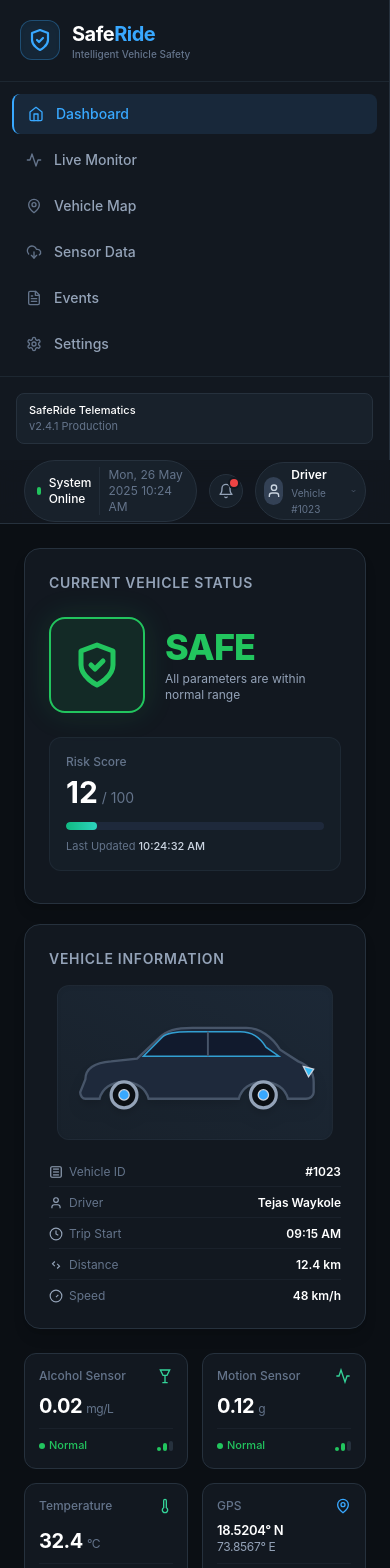
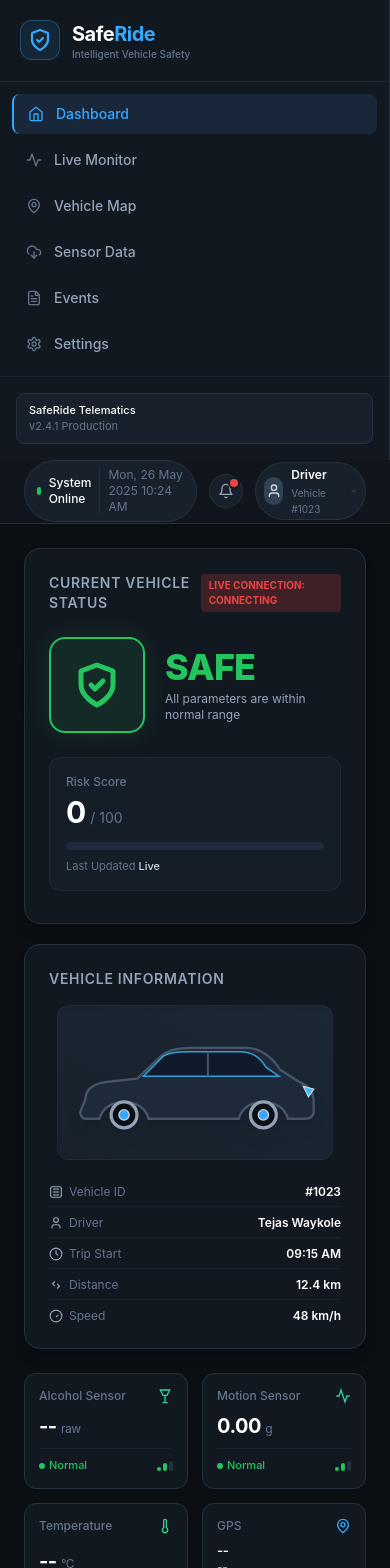
Before and after one commit to Tejaswaykole/SafeRide, a React (Vite) app in the folder frontend/: page / in a window 390 px wide. Shown: the top 1568 px of the page. Built offline with nearby package versions, Linux system fonts and the light colour scheme; no server answers.

Commit message:
Phase 6: Real-time WebSocket and Live Dashboard integration

```diff
--- /dev/null
+++ b/frontend/src/hooks/useWebSocket.ts
@@ -0,0 +1,55 @@
+import { useState, useEffect, useCallback, useRef } from 'react';
+
+type WebSocketStatus = 'connecting' | 'connected' | 'disconnected';
+
+export function useWebSocket(url: string) {
+  const [status, setStatus] = useState<WebSocketStatus>('disconnected');
+  const [lastMessage, setLastMessage] = useState<any>(null);
+  const ws = useRef<WebSocket | null>(null);
+
+  const connect = useCallback(() => {
+    setStatus('connecting');
+    ws.current = new WebSocket(url);
+
+    ws.current.onopen = () => {
+      setStatus('connected');
+    };
+
+    ws.current.onmessage = (event) => {
+      try {
+        const data = JSON.parse(event.data);
+        setLastMessage(data);
+      } catch (e) {
+        console.error("Failed to parse websocket message", e);
+      }
+    };
+
+    ws.current.onclose = () => {
+      setStatus('disconnected');
+      // Attempt reconnect after delay
+      setTimeout(() => {
+        if (ws.current?.readyState === WebSocket.CLOSED) {
+          connect();
+        }
+      }, 3000);
+    };
+
+    ws.current.onerror = (err) => {
+      console.error('WebSocket Error:', err);
+      ws.current?.close();
+    };
+  }, [url]);
+
+  useEffect(() => {
+    connect();
+    return () => {
+      if (ws.current) {
+        // override onclose so we don't try to reconnect on intentional unmount
+        ws.current.onclose = null;
+        ws.current.close();
+      }
+    };
+  }, [connect]);
+
+  return { status, lastMessage };
+}
--- a/frontend/src/pages/Dashboard.tsx
+++ b/frontend/src/pages/Dashboard.tsx
@@ -1,30 +1,118 @@
 import SensorCard from '../components/SensorCard';
 import EventCard from '../components/EventCard';
 
+import { useState, useEffect } from 'react';
+import SensorCard from '../components/SensorCard';
+import EventCard from '../components/EventCard';
+import { useWebSocket } from '../hooks/useWebSocket';
+
 export default function Dashboard() {
+  const VEHICLE_ID = 1;
+  const REST_API_URL = `http://127.0.0.1:8000/api/vehicles/${VEHICLE_ID}`;
+  const WS_URL = `ws://127.0.0.1:8000/api/ws/${VEHICLE_ID}`;
+
+  const [isLoading, setIsLoading] = useState(true);
+  const [vehicleStatus, setVehicleStatus] = useState<any>(null);
+  const [recentEvents, setRecentEvents] = useState<any[]>([]);
+  const [latestSensors, setLatestSensors] = useState<any>(null);
+
+  const { status: wsStatus, lastMessage } = useWebSocket(WS_URL);
+
+  useEffect(() => {
+    const fetchInitialData = async () => {
+      try {
+        const [statusRes, eventsRes, sensorsRes] = await Promise.all([
+          fetch(`${REST_API_URL}/status`),
+          fetch(`${REST_API_URL}/events`),
+          fetch(`${REST_API_URL}/sensor-readings?limit=1`)
+        ]);
+
+        if (statusRes.ok) setVehicleStatus(await statusRes.json());
+        if (eventsRes.ok) setRecentEvents(await eventsRes.json());
+        if (sensorsRes.ok) {
+          const sensors = await sensorsRes.json();
+          if (sensors.length > 0) setLatestSensors(sensors[0]);
+        }
+      } catch (e) {
+        console.error("Failed to fetch initial data", e);
+      } finally {
+        setIsLoading(false);
+      }
+    };
+    fetchInitialData();
+  }, []);
+
+  useEffect(() => {
+    if (lastMessage) {
+      if (lastMessage.type === 'vehicle_status') {
+        setVehicleStatus(lastMessage);
+        setLatestSensors({
+          alcohol_value: lastMessage.alcohol_value,
+          accel_x: lastMessage.accel_x,
+          accel_y: lastMessage.accel_y,
+          accel_z: lastMessage.accel_z,
+          gyro_x: lastMessage.gyro_x,
+          gyro_y: lastMessage.gyro_y,
+          gyro_z: lastMessage.gyro_z,
+          temperature: lastMessage.temperature,
+          latitude: lastMessage.latitude,
+          longitude: lastMessage.longitude,
+          timestamp: lastMessage.timestamp
+        });
+      } else if (lastMessage.type === 'safety_event') {
+        setRecentEvents(prev => {
+          // Prevent duplicates by ID
+          if (prev.some(e => e.id === lastMessage.id)) return prev;
+          return [lastMessage, ...prev].slice(0, 50); // keep a reasonable size
+        });
+      }
+    }
+  }, [lastMessage]);
+
+  if (isLoading) {
+    return (
+      <div className="flex h-screen items-center justify-center p-6 bg-brand-background text-white">
+        Loading vehicle dashboard...
+      </div>
+    );
+  }
+
+  // Derived values for sensors
+  const accValue = latestSensors
+    ? Math.max(Math.abs(latestSensors.accel_x), Math.abs(latestSensors.accel_y), Math.abs(latestSensors.accel_z - 9.8)).toFixed(2)
+    : '0.00';
+
   const sensorData = [
-    { title: 'Alcohol Sensor', value: '0.02', unit: 'mg/L', icon: 'alcohol', status: 'Normal', levels: ['bg-brand-safe', 'bg-brand-safe', 'bg-brand-border'] },
-    { title: 'Motion Sensor', value: '0.12', unit: 'g', icon: 'motion', status: 'Normal', levels: ['bg-brand-safe', 'bg-brand-safe', 'bg-brand-border'] },
-    { title: 'Temperature', value: '32.4', unit: '°C', icon: 'temp', status: 'Normal', levels: ['bg-brand-safe', 'bg-brand-safe', 'bg-brand-border'] },
-    { title: 'GPS', value: '18.5204° N', subValue: '73.8567° E', unit: '', icon: 'gps', status: 'Connected', levels: ['bg-brand-safe', 'bg-brand-safe', 'bg-brand-safe'] },
-    { title: 'Engine Status', value: 'ON', unit: '', icon: 'engine', status: 'Running', levels: ['bg-brand-safe', 'bg-brand-safe', 'bg-brand-safe'] },
+    { title: 'Alcohol Sensor', value: latestSensors ? latestSensors.alcohol_value.toFixed(2) : '--', unit: 'raw', icon: 'alcohol', status: (latestSensors && latestSensors.alcohol_value > 1150) ? 'Warning' : 'Normal', levels: ['bg-brand-safe', 'bg-brand-safe', 'bg-brand-border'] },
+    { title: 'Motion Sensor', value: accValue, unit: 'g', icon: 'motion', status: parseFloat(accValue) > 2.5 ? 'Warning' : 'Normal', levels: ['bg-brand-safe', 'bg-brand-safe', 'bg-brand-border'] },
+    { title: 'Temperature', value: latestSensors ? latestSensors.temperature.toFixed(1) : '--', unit: '°C', icon: 'temp', status: 'Normal', levels: ['bg-brand-safe', 'bg-brand-safe', 'bg-brand-border'] },
+    { title: 'GPS', value: (latestSensors && latestSensors.latitude) ? `${latestSensors.latitude.toFixed(4)}° N` : '--', subValue: (latestSensors && latestSensors.longitude) ? `${latestSensors.longitude.toFixed(4)}° E` : '--', unit: '', icon: 'gps', status: (latestSensors && latestSensors.latitude) ? 'Connected' : 'Disconnected', levels: ['bg-brand-safe', 'bg-brand-safe', 'bg-brand-safe'] },
+    { title: 'Engine Status', value: vehicleStatus?.engine_state === "ON" || vehicleStatus?.engine_state === 1 ? 'ON' : 'OFF', unit: '', icon: 'engine', status: vehicleStatus?.engine_state === "ON" || vehicleStatus?.engine_state === 1 ? 'Running' : 'Stopped', levels: ['bg-brand-safe', 'bg-brand-safe', 'bg-brand-safe'] },
     { title: 'System Voltage', value: '12.6', unit: 'V', icon: 'battery', status: 'Normal', levels: ['bg-brand-safe', 'bg-brand-safe', 'bg-brand-safe'] },
   ];
 
-  const recentEvents = [
-    { title: 'High Risk Detected', desc: 'Abrupt acceleration', time: '10:18 AM', type: 'critical' },
-    { title: 'Alcohol Level Warning', desc: 'Detected 0.18 mg/L', time: '09:52 AM', type: 'warning' },
-    { title: 'Normal Driving', desc: 'All parameters normal', time: '09:36 AM', type: 'safe' },
-    { title: 'High Temperature', desc: 'Cabin temperature 42°C', time: '09:21 AM', type: 'warning' },
-  ];
+  const mappedEvents = recentEvents.map(e => ({
+    title: e.status === "CRITICAL" ? "High Risk Detected" : e.status === "WARNING" ? "Safety Warning" : "Status Change",
+    desc: e.reason || "Normal Driving",
+    time: new Date(e.timestamp).toLocaleTimeString([], { hour: '2-digit', minute: '2-digit' }),
+    type: e.status.toLowerCase()
+  }));
+
+  const riskScore = vehicleStatus?.current_risk_score ?? vehicleStatus?.risk_score ?? 0;
+  const currentStatus = vehicleStatus?.current_status ?? vehicleStatus?.status ?? "SAFE";
 
   return (
     <div className="p-6 space-y-6">
       {/* Top Row Grid (Current Vehicle Status & Vehicle Info) */}
       <section className="grid grid-cols-1 lg:grid-cols-12 gap-5" data-purpose="status-overview-section">
         {/* Current Vehicle Status Card */}
-        <div className="lg:col-span-7 bg-brand-surface border border-brand-border rounded-2xl p-6 flex flex-col justify-between shadow-lg" data-purpose="vehicle-status-card">
-          <h3 className="text-sm font-semibold text-brand-secondaryText uppercase tracking-wider mb-4">Current Vehicle Status</h3>
+        <div className="lg:col-span-7 bg-brand-surface border border-brand-border rounded-2xl p-6 flex flex-col justify-between shadow-lg relative" data-purpose="vehicle-status-card">
+          <div className="flex justify-between items-center mb-4">
+            <h3 className="text-sm font-semibold text-brand-secondaryText uppercase tracking-wider">Current Vehicle Status</h3>
+            <div className={`px-2 py-1 rounded text-[10px] font-bold ${wsStatus === 'connected' ? 'bg-brand-safe/20 text-brand-safe' : 'bg-brand-critical/20 text-brand-critical'}`}>
+              LIVE CONNECTION: {wsStatus.toUpperCase()}
+            </div>
+          </div>
           <div className="flex flex-col md:flex-row items-center justify-between gap-6 py-2">
             {/* Shield & Status Banner */}
             <div className="flex items-center gap-5">
@@ -35,23 +123,27 @@ export default function Dashboard() {
                 </svg>
               </div>
               <div>
-                <h1 className="text-4xl font-extrabold text-brand-safe tracking-tight">SAFE</h1>
-                <p className="text-xs text-brand-secondaryText mt-1">All parameters are within normal range</p>
+                <h1 className={`text-4xl font-extrabold tracking-tight ${currentStatus === 'SAFE' ? 'text-brand-safe' : currentStatus === 'WARNING' ? 'text-brand-warning' : 'text-brand-critical'}`}>
+                  {currentStatus}
+                </h1>
+                <p className="text-xs text-brand-secondaryText mt-1">
+                  {currentStatus === 'SAFE' ? 'All parameters are within normal range' : 'Safety warnings detected'}
+                </p>
               </div>
             </div>
             {/* Risk Score Metric */}
             <div className="w-full md:w-56 bg-brand-elevated/70 border border-brand-border/60 rounded-xl p-4">
               <span className="text-xs text-brand-muted font-medium block">Risk Score</span>
               <div className="flex items-baseline gap-1 mt-1">
-                <span className="text-3xl font-bold text-white">12</span>
+                <span className="text-3xl font-bold text-white">{riskScore}</span>
                 <span className="text-sm text-brand-muted">/ 100</span>
               </div>
               {/* Progress Bar */}
               <div className="w-full bg-[#1e293b] h-2 rounded-full mt-3 overflow-hidden">
-                <div className="bg-gradient-to-r from-emerald-500 to-teal-400 h-full rounded-full" style={{ width: '12%' }}></div>
+                <div className={`h-full rounded-full ${currentStatus === 'SAFE' ? 'bg-gradient-to-r from-emerald-500 to-teal-400' : currentStatus === 'WARNING' ? 'bg-gradient-to-r from-amber-500 to-orange-400' : 'bg-gradient-to-r from-red-500 to-rose-400'}`} style={{ width: `${Math.min(riskScore, 100)}%` }}></div>
               </div>
               <div className="text-[11px] text-brand-muted mt-2">
-                Last Updated <span className="text-slate-300 font-medium">10:24:32 AM</span>
+                Last Updated <span className="text-slate-300 font-medium">Live</span>
               </div>
             </div>
           </div>
@@ -323,10 +415,10 @@ export default function Dashboard() {
             <h3 className="text-sm font-semibold text-white">Recent Safety Events</h3>
             <a className="text-xs text-brand-accent hover:underline font-medium" href="#">View All</a>
           </div>
-          <div className="space-y-3 text-xs">
-            {recentEvents.map((event, index) => (
+          <div className="space-y-3 text-xs overflow-y-auto max-h-80">
+            {mappedEvents.length > 0 ? mappedEvents.map((event, index) => (
               <EventCard key={index} {...event} />
-            ))}
+            )) : <p className="text-brand-muted text-center italic mt-4">No recent events.</p>}
           </div>
         </div>
       </section>
```
Also changed, not shown: 2 other files (tests, documents, lock files or other folders).
